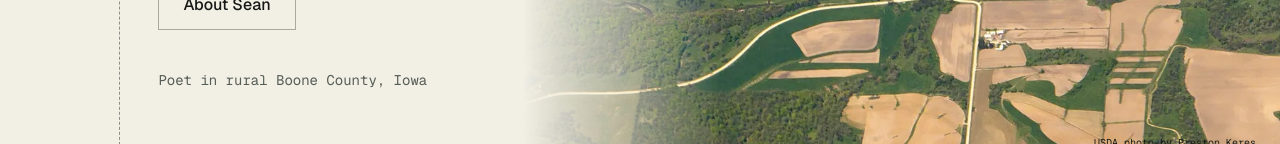
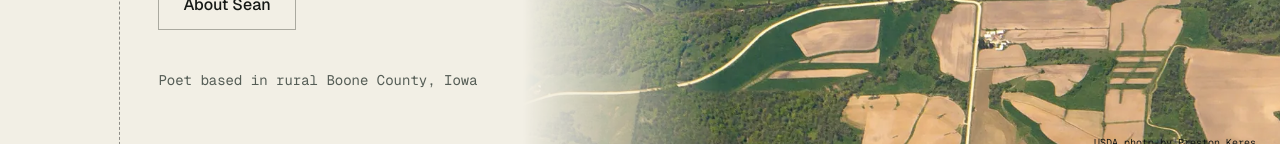
Before and after one commit to holdenbrown/sean-whalen-poetry, a Next.js app: page / in a window 1280 px wide. Shown: the part 656-800 px from the top of the page. Built offline with nearby package versions, Linux system fonts and the light colour scheme; no server answers.

Commit message:
Apply approved homepage identity clarification

```diff
--- a/src/content/home.ts
+++ b/src/content/home.ts
@@ -15,7 +15,7 @@ export const homeContent = {
       label: "About Sean",
       href: "/about",
     },
-    identity: "Poet in rural Boone County, Iowa",
+    identity: "Poet based in rural Boone County, Iowa",
     artwork: heroArtwork,
   },
   socialSummary:
```
